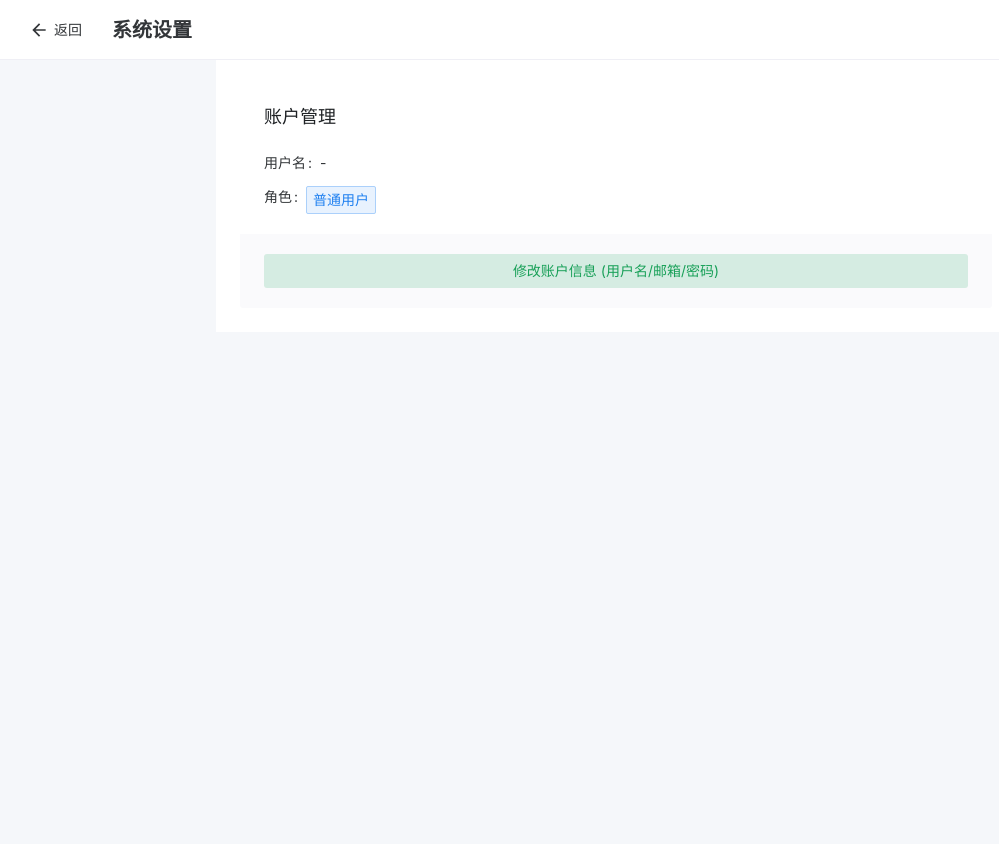
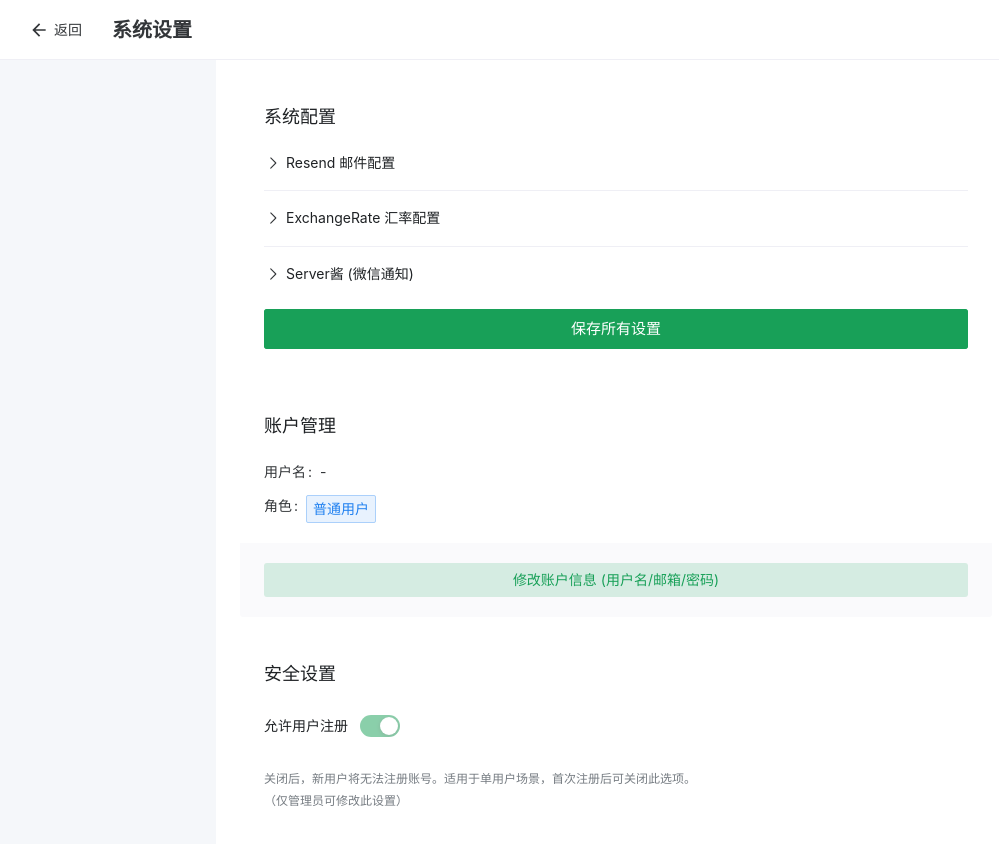
Before and after one commit to taolei05/subly, a Vue app in the folder frontend/: page /settings in a window 1280 px wide. Shown: the top 844 px of the page, without its empty margins (24-1023 px from the left). Before the commit the page ends 800 px from the top, so only its background shows below. Built offline with nearby package versions, Linux system fonts and the light colour scheme; no server answers; sample sign-in values are in the browser's storage.

Commit message:
添加用户类型

```diff
--- a/frontend/src/components/settings/ExchangeRateSettingsPanel.vue
+++ b/frontend/src/components/settings/ExchangeRateSettingsPanel.vue
@@ -3,7 +3,7 @@
     <div style="padding: 16px 0;">
       <div style="display: flex; align-items: center; gap: 12px; margin-bottom: 16px;">
         <span>启用汇率转换</span>
-        <n-switch v-model:value="formData.exchangerate_enabled" />
+        <n-switch v-model:value="formData.exchangerate_enabled" :disabled="disabled" />
       </div>
 
       <n-alert v-if="!formData.exchangerate_enabled" type="info" :show-icon="true" style="margin-bottom: 16px;">
@@ -22,6 +22,7 @@
           type="password"
           placeholder="用于货币汇率转换"
           show-password-on="click"
+          :disabled="disabled"
           :input-props="{ autocomplete: 'new-password' }"
         />
       </n-form-item>
@@ -33,7 +34,7 @@
             secondary
             type="primary"
             :loading="testingExchangeRate"
-            :disabled="!formData.exchangerate_api_key"
+            :disabled="disabled || !formData.exchangerate_api_key"
             @click="handleTestExchangeRate"
           >
             测试汇率 API
@@ -58,7 +59,7 @@
 import type { UserSettings } from '../../types';
 import Icon from '../common/Icon.vue';
 
-const props = defineProps<{ formData: UserSettings }>();
+const props = defineProps<{ formData: UserSettings; disabled?: boolean }>();
 const dialog = useDialog();
 const message = useMessage();
 const testingExchangeRate = ref(false);
--- a/frontend/src/components/settings/ResendSettingsPanel.vue
+++ b/frontend/src/components/settings/ResendSettingsPanel.vue
@@ -3,13 +3,14 @@
     <div style="padding: 16px 0;">
       <div style="display: flex; align-items: center; gap: 12px; margin-bottom: 16px;">
         <span>启用邮件提醒</span>
-        <n-switch v-model:value="formData.resend_enabled" />
+        <n-switch v-model:value="formData.resend_enabled" :disabled="disabled" />
       </div>
 
       <n-form-item path="email" label="通知邮箱">
         <n-input
           v-model:value="formData.email"
           placeholder="用于接收订阅提醒"
+          :disabled="disabled"
           :input-props="{ autocomplete: 'email' }"
         />
       </n-form-item>
@@ -26,6 +27,7 @@
           type="password"
           placeholder="用于发送邮件通知"
           show-password-on="click"
+          :disabled="disabled"
           :input-props="{ autocomplete: 'new-password' }"
         />
       </n-form-item>
@@ -40,6 +42,7 @@
         <n-input
           v-model:value="formData.resend_domain"
           placeholder="留空使用默认域名resend.dev"
+          :disabled="disabled"
         />
       </n-form-item>
 
@@ -52,6 +55,7 @@
           :options="hourOptions"
           multiple
           placeholder="选择发送时间点"
+          :disabled="disabled"
         />
       </n-form-item>
 
@@ -61,7 +65,7 @@
           secondary
           type="primary"
           :loading="testingEmail"
-          :disabled="!formData.resend_api_key"
+          :disabled="disabled || !formData.resend_api_key"
           @click="handleTestEmail"
         >
           发送测试邮件
@@ -95,7 +99,7 @@
 import type { UserSettings } from '../../types';
 import Icon from '../common/Icon.vue';
 
-const props = defineProps<{ formData: UserSettings }>();
+const props = defineProps<{ formData: UserSettings; disabled?: boolean }>();
 
 const dialog = useDialog();
 const message = useMessage();
--- a/frontend/src/components/settings/ServerChanSettingsPanel.vue
+++ b/frontend/src/components/settings/ServerChanSettingsPanel.vue
@@ -3,7 +3,7 @@
     <div style="padding: 16px 0;">
       <div style="display: flex; align-items: center; gap: 12px; margin-bottom: 16px;">
         <span>启用微信提醒</span>
-        <n-switch v-model:value="formData.serverchan_enabled" />
+        <n-switch v-model:value="formData.serverchan_enabled" :disabled="disabled" />
       </div>
 
       <n-form-item path="serverchan_api_key">
@@ -18,6 +18,7 @@
           type="password"
           placeholder="用于微信通知"
           show-password-on="click"
+          :disabled="disabled"
           :input-props="{ autocomplete: 'new-password' }"
         />
       </n-form-item>
@@ -31,6 +32,7 @@
           :options="hourOptions"
           multiple
           placeholder="选择发送时间点"
+          :disabled="disabled"
         />
       </n-form-item>
 
@@ -40,7 +42,7 @@
           secondary
           type="primary"
           :loading="testingServerChan"
-          :disabled="!formData.serverchan_api_key"
+          :disabled="disabled || !formData.serverchan_api_key"
           @click="handleTestServerChan"
         >
           发送测试消息
@@ -57,7 +59,7 @@
 import type { UserSettings } from '../../types';
 import Icon from '../common/Icon.vue';
 
-const props = defineProps<{ formData: UserSettings }>();
+const props = defineProps<{ formData: UserSettings; disabled?: boolean }>();
 const dialog = useDialog();
 const message = useMessage();
 const authStore = useAuthStore();
--- a/frontend/src/views/SettingsView.vue
+++ b/frontend/src/views/SettingsView.vue
@@ -31,27 +31,34 @@
         您正在使用演示账户，无法修改任何设置。
       </n-alert>
 
-      <!-- 系统配置（仅管理员可见） -->
-      <n-card v-if="authStore.isAdmin" title="系统配置" :bordered="false">
-        <n-form ref="formRef" :model="formData" :rules="rules" label-placement="top">
+      <!-- 系统配置 -->
+      <n-card title="系统配置" :bordered="false">
+        <n-form :model="formData" :rules="rules" label-placement="top">
           <!-- 辅助功能：隐藏的用户名输入框，消除浏览器关于密码表单缺少用户名的警告 -->
           <input type="text" autocomplete="username" style="position: absolute; opacity: 0; z-index: -1; width: 0; height: 0;" />
 
           <n-collapse accordion>
-            <ResendSettingsPanel :formData="formData" />
-            <ExchangeRateSettingsPanel :formData="formData" />
-            <ServerChanSettingsPanel :formData="formData" />
+            <ResendSettingsPanel :formData="formData" :disabled="authStore.isDemo" />
+            <ExchangeRateSettingsPanel :formData="formData" :disabled="authStore.isDemo" />
+            <ServerChanSettingsPanel :formData="formData" :disabled="authStore.isDemo" />
           </n-collapse>
 
           <div style="margin-top: 24px; display: flex; justify-content: flex-end;">
-            <n-button type="primary" :loading="saving" @click="handleSave" size="large" style="width: 100%;">
+            <n-button
+              type="primary"
+              :loading="saving"
+              :disabled="authStore.isDemo"
+              @click="handleSave"
+              size="large"
+              style="width: 100%;"
+            >
               保存所有设置
             </n-button>
           </div>
         </n-form>
       </n-card>
 
-      <n-card title="账户管理" :bordered="false" :style="authStore.isAdmin ? 'margin-top: 24px;' : ''">
+      <n-card title="账户管理" :bordered="false" style="margin-top: 24px;">
         <n-descriptions label-placement="left" :column="1">
           <n-descriptions-item label="用户名">
             {{ authStore.user?.username || '-' }}
@@ -67,17 +74,21 @@
         </template>
       </n-card>
 
-      <!-- 安全设置（仅管理员可见） -->
-      <n-card v-if="authStore.isAdmin" title="安全设置" :bordered="false" style="margin-top: 24px;">
+      <!-- 安全设置 -->
+      <n-card title="安全设置" :bordered="false" style="margin-top: 24px;">
         <n-form-item label="允许用户注册" label-placement="left">
           <n-switch
             v-model:value="registrationEnabled"
             :loading="updatingSystemConfig"
+            :disabled="!authStore.isAdmin"
             @update:value="handleRegistrationToggle"
           />
         </n-form-item>
         <n-text depth="3" style="font-size: 12px;">
           关闭后，新用户将无法注册账号。适用于单用户场景，首次注册后可关闭此选项。
+          <template v-if="!authStore.isAdmin">
+            <br />（仅管理员可修改此设置）
+          </template>
         </n-text>
       </n-card>
 
```
Also changed, not shown: 1 other file (tests, documents, lock files or other folders).
